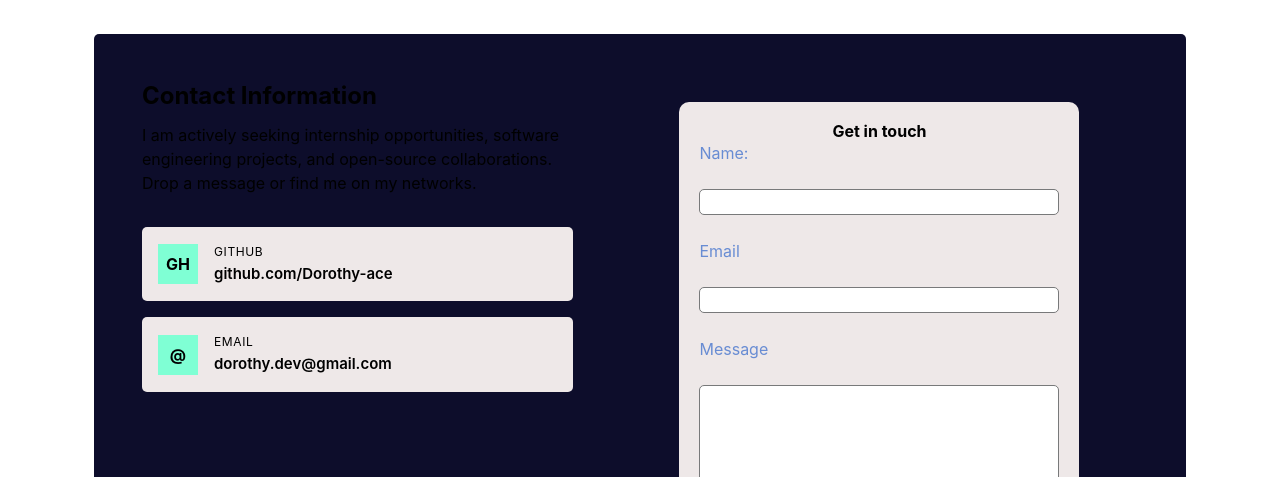
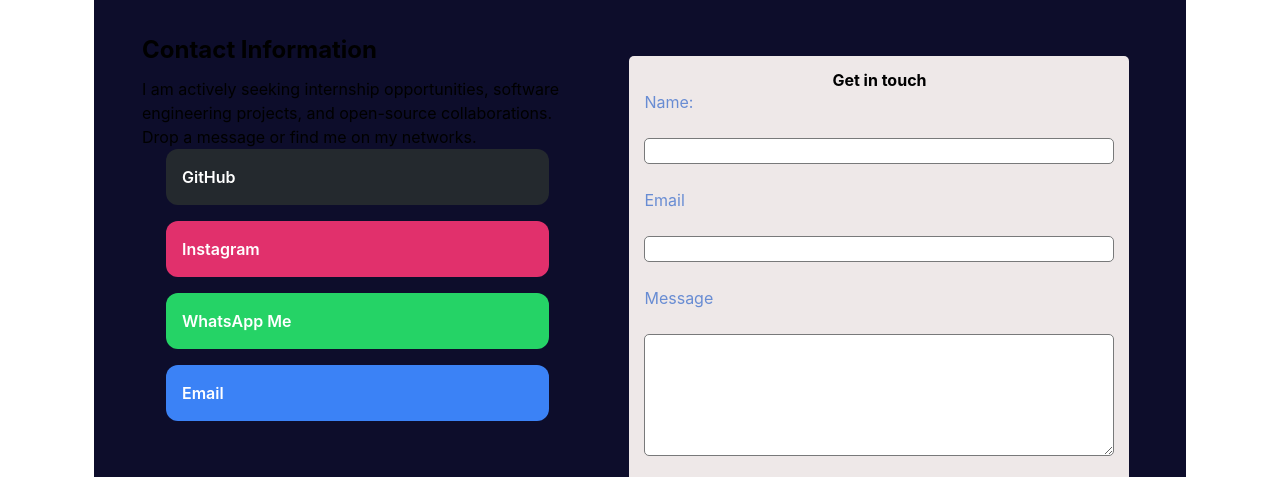
Before and after one commit to Dorothy-ace/my-portfolio, a plain HTML site: page contact.html in a window 1280 px wide. Shown: the part 292-769 px from the top of the page. Drawn offline with nearby package versions, Linux system fonts and the light colour scheme.

Commit message:
style: Update contact page layout and enhance link styling

```diff
--- a/contact.css
+++ b/contact.css
@@ -1,11 +1,12 @@
 
 .doro{
     background-color: rgb(238, 232, 232);
-    border-radius: 10px;
-    height: 400px;
-    width: 400px;
-    padding: 20px;
+    border-radius: 5px;
+    height: 500px;
+    width: 500px;
+    padding: 15px;
     margin: 20px auto;
+    justify-items: auto;
 
 }
 
--- a/contact.html
+++ b/contact.html
@@ -3,7 +3,7 @@
 <head>
     <meta charset="UTF-8">
     <meta name="viewport" content="width=device-width, initial-scale=1.0">
-    <title>About</title>
+    <title>Contact</title>
      <link rel="preconnect" href="https://fonts.googleapis.com">
     <link rel="preconnect" href="https://fonts.gstatic.com" crossorigin>
     <link href="https://fonts.googleapis.com/css2?family=Plus+Jakarta+Sans:wght@300;400;500;600;700;800&family=JetBrains+Mono:wght@400;500&display=swap" rel="stylesheet">
@@ -30,7 +30,6 @@
             }
         }
     </script>
-    <!-- Inter Font -->
 
     <link rel="stylesheet" href="https://cdnjs.cloudflare.com/ajax/libs/font-awesome/6.4.0/css/all.min.css">
     <link rel="stylesheet" href="contact.css">
@@ -72,25 +71,17 @@
                                 I am actively seeking internship opportunities, software engineering projects, and open-source collaborations. Drop a message or find me on my networks.
                             </p>
 
-                            <div class="contact-details">
-                                <a href="https://github.com/Dorothy-ace" target="_blank" rel="noopener" class="contact-method">
-                                    <div class="contact-icon">GH</div>
-                                    <div class="contact-method-text">
-                                        <span>GitHub</span>
-                                        <strong>github.com/Dorothy-ace</strong>
-                                    </div>
-                                </a>
+                             <div class="container">
+                                     <a href="https://github.com/Dorothy-ace" target="_blank" class="link-card github">GitHub</a>
+                                     <a href="https://instagram.com/golden_ace002" target="_blank" class="link-card instagram">Instagram</a>
+                                    <a href="https://wa.me/25445354870" target="_blank" class="link-card whatsapp">WhatsApp Me</a>
+                                    <a href="dorothy.dev@gmail.com" class="link-card portfolio"> Email</a>
+                             </div>
 
-                                <div class="contact-method">
-                                    <div class="contact-icon">@</div>
-                                    <div class="contact-method-text">
-                                        <span>Email</span>
-                                        <strong>dorothy.dev@gmail.com</strong>
-                                    </div>
-                                </div>
+
                             </div>
                         </div>
-                    </div>
+
 
 
     <div class="doro">
@@ -113,6 +104,7 @@
         </form>
 
     </div>
+     </div>
 
     <footer>
         &copy; 2026 my-portfolio
--- a/style.css
+++ b/style.css
@@ -21,6 +21,26 @@ header{
 
 
     }
+     .link-card {
+      display: block;
+      width: 100%;
+      padding: 1rem;
+      margin-bottom: 1rem;
+      border-radius: 12px;
+      text-decoration: none;
+      color: #ffffff;
+      font-weight: 600;
+      font-size: 1rem;
+      transition: transform 0.2s ease, opacity 0.2s ease;
+    }
+    .link-card:hover {
+      transform: translateY(-2px);
+      opacity: 0.9;
+    }
+    .github { background-color: #24292e; }
+    .instagram { background-color: #E1306C; }
+    .whatsapp { background-color: #25D366; }
+    .portfolio { background-color: #3b82f6; }
 
 nav{
     display: flex;
@@ -291,7 +311,7 @@ footer {
 
 
         .section {
-            padding: 6rem 0;
+            padding: 50px;
         }
 
         .section-header {
```
